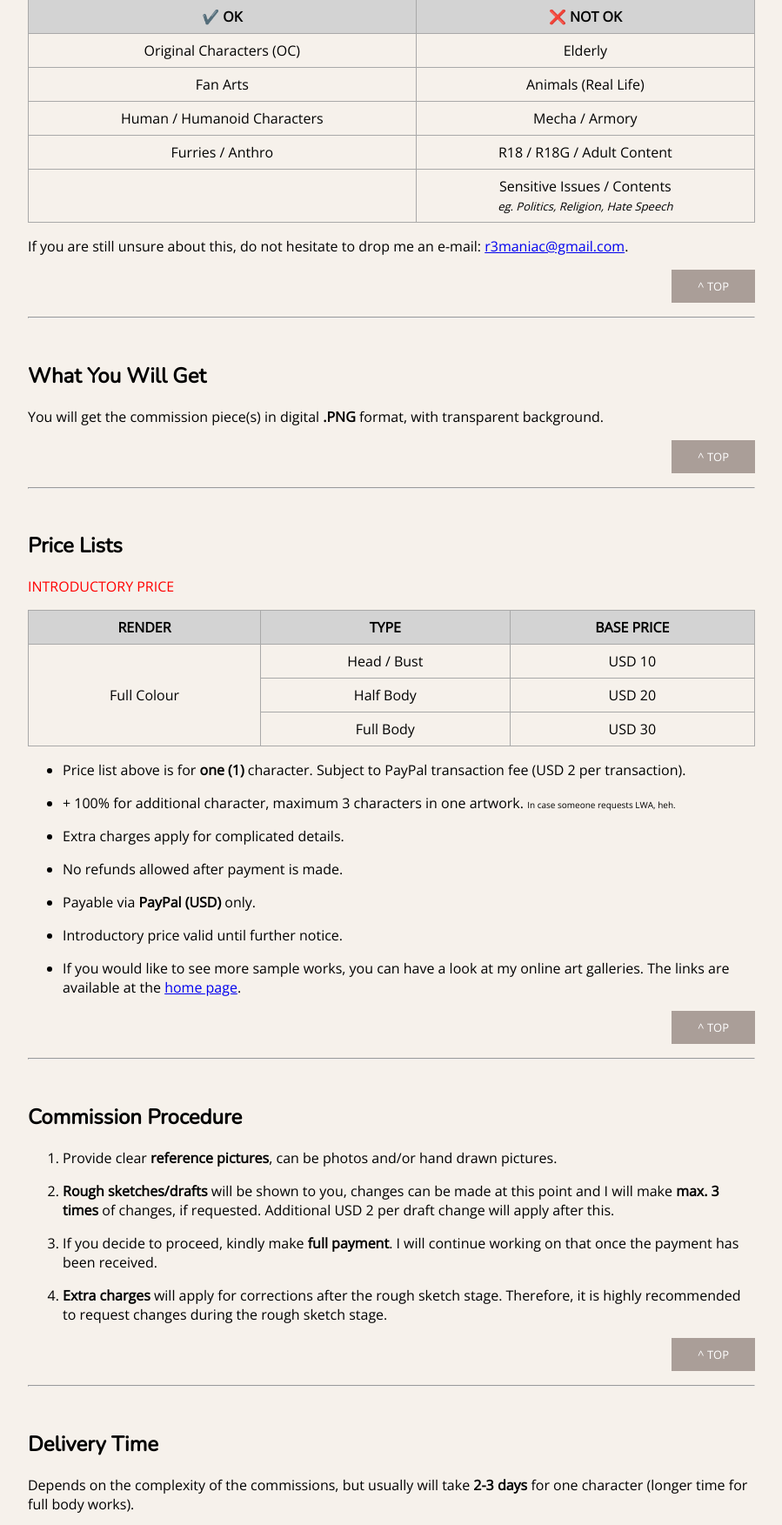
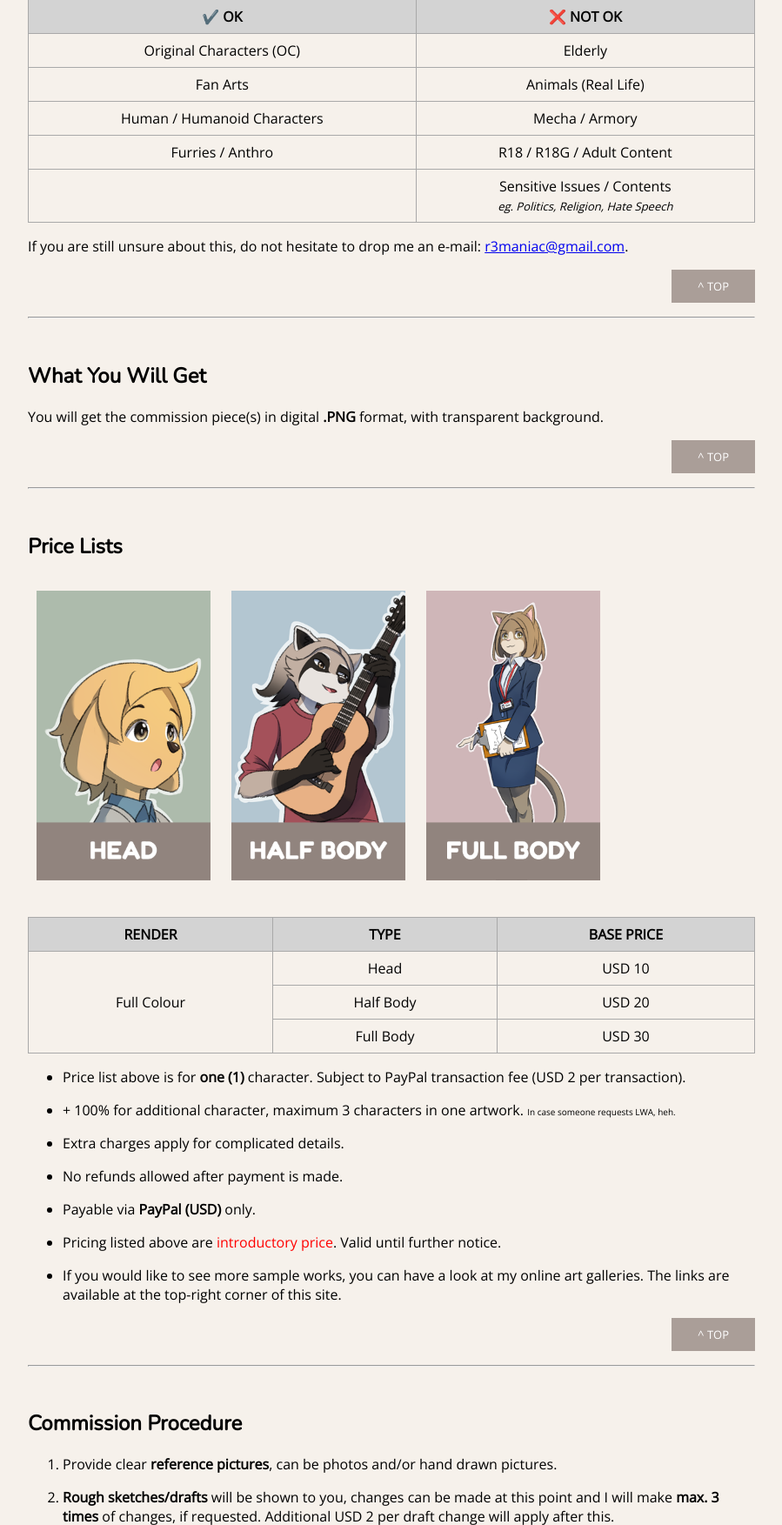
Before and after one commit to remaniac3/remaniac3.github.io, a PHP site: page /commissions.html in a window 1280 px wide. Shown: the part 650-2403 px from the top of the page at 87% size, without its empty margins (190-1089 px from the left). Run offline with PHP 8.4, Linux system fonts and the light colour scheme; some libraries are stand-ins or nearby versions.

Commit message:
added commission examples (thumbnails only)

```diff
--- a/commissions.html
+++ b/commissions.html
@@ -162,11 +162,36 @@
 
     <h2>Price Lists</h2>
 
+        <div id="CommishType">
+            <div class="container">
+                <ul class="catg clearfix">
+                    <li class="cell type1">
+                        <a href="img/commish/01_head_T.png" target="_blank">
+                            <img src="img/commish/00_select_T.png" alt="" width="200" height="333" class="over">
+                            <img src="img/commish/01_head_T.png" width="200" height="333" alt="Head">
+                        </a>
+                    </li>
+
+                    <li class="cell type1">
+                        <a href="img/commish/02_half_T.png" target="_blank">
+                            <img src="img/commish/00_select_T.png" alt="" width="200" height="333" class="over">
+                            <img src="img/commish/02_half_T.png" width="200" height="333" alt="Half Body">
+                        </a>
+                    </li>
+
+                    <li class="cell type1">
+                        <a href="img/commish/03_full_T.png" target="_blank">
+                            <img src="img/commish/00_select_T.png" alt="" width="200" height="333" class="over">
+                            <img src="img/commish/03_full_T.png" width="200" height="333" alt="Full Body">
+                        </a>
+                    </li>
+                </ul>
+            </div>
+        </div>
+
     <!--
     <p><img src="https://remaniac3.github.io/img/commish_guide_2019_04.png", class="fittoscreen"></p>
     -->
-
-        <p align=left><font color="red">INTRODUCTORY PRICE</font></p>
 
         <table id="cms">
             <tr>
@@ -202,7 +227,7 @@
 
             <tr>
                 <td rowspan="3">Full Colour</td>
-                <td>Head / Bust</td>
+                <td>Head</td>
                 <td>USD 10</td>
             </tr>
 
@@ -228,9 +253,9 @@
 
             <p><li>Payable via <b>PayPal (USD)</b> only. </li></p>
 
-            <p><li>Introductory price valid until further notice.</li></p>
+            <p><li>Pricing listed above are <font color="red">introductory price</font>. Valid until further notice.</li></p>
 
-            <p><li>If you would like to see more sample works, you can have a look at my online art galleries. The links are available at the <a href="index.html", target="_blank">home page</a>.</li></p>
+            <p><li>If you would like to see more sample works, you can have a look at my online art galleries. The links are available at the top-right corner of this site.</p>
         </ul>
 
         <p align=right><font size="2"><a href="#top", class="buttonTOP">^ TOP</a></font></p>
--- a/style.css
+++ b/style.css
@@ -25,193 +25,6 @@ h2 {
 h3 {
     font-family: 'Nunito', sans-serif;
 }
-
-
-
-/* [BUTTON COMMISH] STARTS */
-
-    a.button:link, a.button:visited {
-        background-color: #91847e;
-        color: white;
-        padding: 10px 30px;
-        text-align: center;
-        text-decoration: none;
-        display: inline-block;
-    }
-
-    a.button:hover, a.button:active {
-        background-color: #6d6059;
-    }
-
-/* [BUTTON COMMISH] ENDS */
-
-
-
-/* [BUTTON TOP] STARTS */
-
-    a.buttonTOP:link, a.buttonTOP:visited {
-        background-color: #aa9e98;
-        color: white;
-        padding: 10px 30px;
-        text-align: center;
-        text-decoration: none;
-        display: inline-block;
-    }
-
-    a.buttonTOP:hover, a.buttonTOP:active {
-        background-color: #91847e;
-    }
-
-/* [BUTTON TOP] ENDS */
-
-
-
-/* [BUTTON SNS] STARTS */
-
-    .buttonSNS {
-        color: white;
-    }
-
-    a.buttonSNS:link, a.button:visited {
-        background-color: #91847e;
-        color: white;
-        padding: 10px 30px;
-        text-align: center;
-        text-decoration: none;
-        display: inline-block;
-        width: 50%;
-        text-decoration: none;
-        word-wrap: break-word;
-    }
-
-    a.buttonSNS:hover, a.button:active {
-        background-color: #6d6059;
-    }
-
-/* [BUTTON SNS] ENDS */
-
-
-
-/* [DP TABLE] STARTS */
-
-    table#dp {
-        font-family: 'Open Sans', sans-serif;
-        border-collapse: collapse;
-        width: 50%;
-        padding-left: 5em;
-    }
-
-    table#dp td {
-        border: 1px solid #A9A9A9;
-        text-align: left;
-        padding: 8px;
-    }
-
-    table#dp th {
-        background-color: #D3D3D3;
-        border: 1px solid #A9A9A9;
-        text-align: left;
-        padding: 8px;
-        width: 30%;
-    }
-
-/* [DP TABLE] ENDS */
-
-
-
-/* [CMS TABLE] STARTS */
-
-    table#cms {
-        font-family: 'Open Sans', sans-serif;
-        border-collapse: collapse;
-        width: 100%;
-        padding-left: 5em;
-    }
-
-    table#cms_stat {
-        font-family: 'Open Sans', sans-serif;
-        border-collapse: collapse;
-        width: 50%;
-        padding-left: 5em;
-        border: 1px solid #A9A9A9;
-        margin-left: auto;
-        margin-right: auto;
-    }
-
-    table#cms th {
-        background-color: #D3D3D3;
-        border: 1px solid #A9A9A9;
-        text-align: center;
-        padding: 8px;
-    }
-
-    table#cms td {
-        border: 1px solid #A9A9A9;
-        text-align: center;
-        padding: 8px;
-    }
-
-/* [CMS TABLE] ENDS */
-
-
-
-/* [ABOUT TABLE] STARTS */
-
-    .aboutTITLE {
-        padding: 8px;
-        width: 100%;
-        display: inline-block;
-        font-weight: bold;
-        text-align: center;
-        color: white;
-        background-color: #91847e;
-    }
-
-/* [ABOUT TABLE] ENDS */
-
-
-
-/* [NAVBAR UL/LI] STARTS */
-
-    ul.navbar {
-        list-style-type: none;
-        margin: 0;
-        padding: 0;
-        overflow: hidden;
-        background-color: #3d342f;
-        text-align: center;
-        /* -webkit-box-shadow: 0px 2px 5px 0px rgba(87,87,87,1);
-        -moz-box-shadow: 0px 2px 5px 0px rgba(87,87,87,1);
-        box-shadow: 0px 2px 5px 0px rgba(87,87,87,1); */
-    }
-
-    li.navbar {
-        float: left;
-    }
-
-    li.navbar a {
-        display: block;
-        color: white;
-        text-align: center;
-        padding: 14px 16px;
-        text-decoration: none;
-    }
-
-    li.navbar a:hover:not(.active){
-        background-color: #6d6059;
-    }
-
-    li.navbar a.home:hover:not(.active) {
-        background-color: #3d342f;
-    }
-
-    .active {
-        background-color: #1c1613;
-    }
-
-/* [NAVBAR UL/LI] ENDS */
-
-
 
 .header {
     font-family: 'Nunito', sans-serif;
@@ -288,14 +101,213 @@ h3 {
 }
 
 
+/*
+=====================================================================
+    BUTTON COMMISH
+=====================================================================
+*/
 
-/* [ABOUT ROWS] STARTS */
+    a.button:link, a.button:visited {
+        background-color: #91847e;
+        color: white;
+        padding: 10px 30px;
+        text-align: center;
+        text-decoration: none;
+        display: inline-block;
+    }
+
+    a.button:hover, a.button:active {
+        background-color: #6d6059;
+    }
+
+
+
+/*
+=====================================================================
+    BUTTON TOP
+=====================================================================
+*/
+
+    a.buttonTOP:link, a.buttonTOP:visited {
+        background-color: #aa9e98;
+        color: white;
+        padding: 10px 30px;
+        text-align: center;
+        text-decoration: none;
+        display: inline-block;
+    }
+
+    a.buttonTOP:hover, a.buttonTOP:active {
+        background-color: #91847e;
+    }
+
+
+
+/*
+=====================================================================
+    BUTTON SNS
+=====================================================================
+*/
+
+    .buttonSNS {
+        color: white;
+    }
+
+    a.buttonSNS:link, a.button:visited {
+        background-color: #91847e;
+        color: white;
+        padding: 10px 30px;
+        text-align: center;
+        text-decoration: none;
+        display: inline-block;
+        width: 50%;
+        text-decoration: none;
+        word-wrap: break-word;
+    }
+
+    a.buttonSNS:hover, a.button:active {
+        background-color: #6d6059;
+    }
+
+
+
+/*
+=====================================================================
+    DP TABLE
+=====================================================================
+*/
+
+    table#dp {
+        font-family: 'Open Sans', sans-serif;
+        border-collapse: collapse;
+        width: 50%;
+        padding-left: 5em;
+    }
+
+        table#dp td {
+            border: 1px solid #A9A9A9;
+            text-align: left;
+            padding: 8px;
+        }
+
+        table#dp th {
+            background-color: #D3D3D3;
+            border: 1px solid #A9A9A9;
+            text-align: left;
+            padding: 8px;
+            width: 30%;
+        }
+
+
+
+/*
+=====================================================================
+    CMS TABLE
+=====================================================================
+*/
+
+    table#cms {
+        font-family: 'Open Sans', sans-serif;
+        border-collapse: collapse;
+        width: 100%;
+        padding-left: 5em;
+        margin-top: 20px;
+    }
+
+        table#cms_stat {
+            font-family: 'Open Sans', sans-serif;
+            border-collapse: collapse;
+            width: 50%;
+            padding-left: 5em;
+            border: 1px solid #A9A9A9;
+            margin-left: auto;
+            margin-right: auto;
+        }
+
+        table#cms th {
+            background-color: #D3D3D3;
+            border: 1px solid #A9A9A9;
+            text-align: center;
+            padding: 8px;
+        }
+
+        table#cms td {
+            border: 1px solid #A9A9A9;
+            text-align: center;
+            padding: 8px;
+        }
+
+
+
+/*
+=====================================================================
+    ABOUT TABLE
+=====================================================================
+*/
+
+    .aboutTITLE {
+        padding: 8px;
+        width: 100%;
+        display: inline-block;
+        font-weight: bold;
+        text-align: center;
+        color: white;
+        background-color: #91847e;
+    }
+
+
+
+/*
+=====================================================================
+    NAVBAR UL/LI
+=====================================================================
+*/
+
+    ul.navbar {
+        list-style-type: none;
+        margin: 0;
+        padding: 0;
+        overflow: hidden;
+        background-color: #3d342f;
+        text-align: center;
+        /* -webkit-box-shadow: 0px 2px 5px 0px rgba(87,87,87,1);
+        -moz-box-shadow: 0px 2px 5px 0px rgba(87,87,87,1);
+        box-shadow: 0px 2px 5px 0px rgba(87,87,87,1); */
+    }
+
+    li.navbar {
+        float: left;
+    }
+
+        li.navbar a {
+            display: block;
+            color: white;
+            text-align: center;
+            padding: 14px 16px;
+            text-decoration: none;
+        }
+
+        li.navbar a:hover:not(.active){
+            background-color: #6d6059;
+        }
+
+        li.navbar a.home:hover:not(.active) {
+            background-color: #3d342f;
+        }
+
+    .active {
+        background-color: #1c1613;
+    }
+
+
+
+/*
+=====================================================================
+    ABOUT ROW
+=====================================================================
+*/
 
     .rowABOUT::after {
-        /* width: auto;
-        max-width: 100%;
-        height: auto; */
-
         content: "";
         clear: both;
         display: table;
@@ -314,8 +326,6 @@ h3 {
         flex: 70%;
     }
 
-
-
     /*
     @media screen and (max-width: 600px) {
         .rowABOUT {
@@ -332,11 +342,13 @@ h3 {
     }
     */
 
-/* [ABOUT ROWS] ENDS */
 
 
-
-/* [DROPDOWN TOP NAV] STARTS */
+/*
+=====================================================================
+    DROPDOWN TOP NAV
+=====================================================================
+*/
 
     .dropdown {
         float: right;
@@ -387,11 +399,13 @@ h3 {
             display: block;
         }
 
-/* [DROPDOWN TOP NAV] ENDS */
 
 
-
-/* [SLIDESHOW HOME] STARTS HERE */
+/*
+=====================================================================
+    SLIDESHOW HOME
+=====================================================================
+*/
 
     * {box-sizing:border-box}
 
@@ -481,11 +495,13 @@ h3 {
         to {opacity: 1}
     }
 
-/* [SLIDESHOW HOME] ENDS HERE */
 
 
-
-/* [RESPONSIVE] STARTS */
+/*
+=====================================================================
+    RESPONSIVE PROPERTIES
+=====================================================================
+*/
 
     [class*="col-"] {
         width: 100%;
@@ -521,4 +537,112 @@ h3 {
         .col-12 {width: 100%;}
     }
 
-/* [RESPONSIVE] ENDS */
+
+
+/*
+=====================================================================
+    COMMISH TYPE
+=====================================================================
+*/
+
+    #CommishType {
+        padding: 0 0 0 0;
+    }
+
+        #CommishType .container {
+            text-align: left;
+            overflow: hidden;
+            position: relative;
+            width: 100%;
+        }
+
+            #CommishType .container::after {
+                content: "";
+                clear: both;
+                display: table;
+            }
+
+        #CommishType .catg {
+            width: auto;
+            margin-left: auto;
+            margin-right: auto;
+        }
+
+            #CommishType .catg .cell {
+                height: 333px;
+                display: inline-block;
+            }
+
+            #CommishType .catg .type1 {
+                width: 200px;
+                padding: 0;
+            }
+
+            /* #CommishType .catg .type2 {
+                width: 720px;
+            } */
+
+            #CommishType .catg .cell .update {
+                position: absolute;
+            }
+
+            #CommishType .catg .cell a {
+                display: block;
+                -webkit-user-select: none;
+            }
+
+            #CommishType .catg .cell:hover {
+			}
+
+                #CommishType .catg .cell a .over {
+                    display: none;
+                    position: absolute;
+                    margin-top: 0px;
+                }
+
+                #CommishType .catg .cell:hover .over {
+                    display: block;
+                }
+
+                body.tablet #CommishType .catg .cell:hover .over{
+                    display: none;
+                }
+
+    ul.catg {
+        list-style-type: none;
+        padding: 0;
+        overflow: hidden;
+    }
+
+    li.cell {
+        margin-left: 10px;
+        margin-right: 10px;
+    }
+
+
+
+/*
+=====================================================================
+    CLEARFIX
+=====================================================================
+*/
+
+    .clearfix:after{
+        content: " ";
+        display: block;
+        visibility: hidden;
+        clear: both;
+        height: 0.1px;
+        font-size: 0.1em;
+        line-height: 0;
+    }
+    .clearfix{
+        display: inline-block;
+    }
+    /* Hides from IE-mac ＼*/
+    *html .clearfix{
+        height:1%;
+    }
+    .clearfix{
+        display:block;
+    }
```
Also changed, not shown: img/commish/00_select_T.png (added), img/commish/00_select_T_TEST.png (added), img/commish/01_head_T.png (added), img/commish/02_half_T.png (added), img/commish/03_full_T.png (added), img/commish/commish_banner_2019_04.jpg (renamed from img/commish_banner_2019_04.jpg), img/commish/commish_guide_2019_04.png (renamed from img/commish_guide_2019_04.png). Lines whose indentation alone changed are shown as unchanged.
